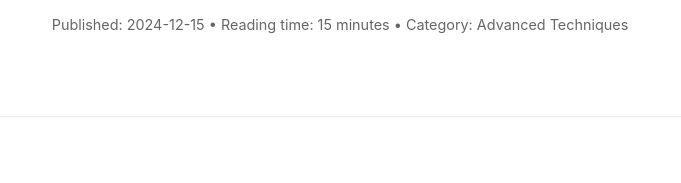
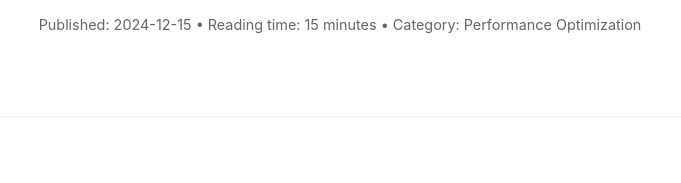
Before and after one commit to oletizi/www-aiperformanceoptimization, an Astro site: page /learn/advanced-optimization-techniques in a window 1280 px wide. Shown: the part 352-535 px from the top of the page, 300-981 px from the left. Built offline with nearby package versions, Linux system fonts and the light colour scheme; Astro itself is replaced by a stand-in of ours.

Commit message:
Fix article categorization: Move performance-focused articles to Performance Optimization category

```diff
--- a/src/content/learn/advanced-optimization-techniques.mdx
+++ b/src/content/learn/advanced-optimization-techniques.mdx
@@ -3,7 +3,7 @@ title: "Advanced AI Optimization Techniques: Batching, Compression, and Intellig
 description: "Master advanced AI optimization techniques including request batching, model compression, intelligent fallback systems, and performance monitoring for maximum efficiency."
 publishedDate: "2024-12-15"
 readingTime: "15 minutes"
-category: "Advanced Techniques"
+category: "Performance Optimization"
 ---
 
 # Advanced AI Optimization Techniques
--- a/src/content/learn/automatic-token-optimization.mdx
+++ b/src/content/learn/automatic-token-optimization.mdx
@@ -3,7 +3,7 @@ title: "Automatic Token Optimization: Reduce AI Costs with Smart Token Managemen
 description: "Learn how to automatically optimize token usage in AI models. Discover techniques for reducing input/output tokens, implementing smart truncation, and cutting costs by 30-70%."
 publishedDate: "2024-12-15"
 readingTime: "10 minutes"
-category: "Cost Optimization"
+category: "Performance Optimization"
 ---
 
 # Automatic Token Optimization
--- a/src/content/learn/intelligent-model-selection.mdx
+++ b/src/content/learn/intelligent-model-selection.mdx
@@ -3,7 +3,7 @@ title: "Intelligent Model Selection: Choose the Right AI Model for Every Task"
 description: "Learn how to automatically select the optimal AI model for each task. Discover cost-performance trade-offs, model comparison strategies, and intelligent routing techniques."
 publishedDate: "2024-12-15"
 readingTime: "12 minutes"
-category: "Cost Optimization"
+category: "Performance Optimization"
 ---
 
 # Intelligent Model Selection
```
